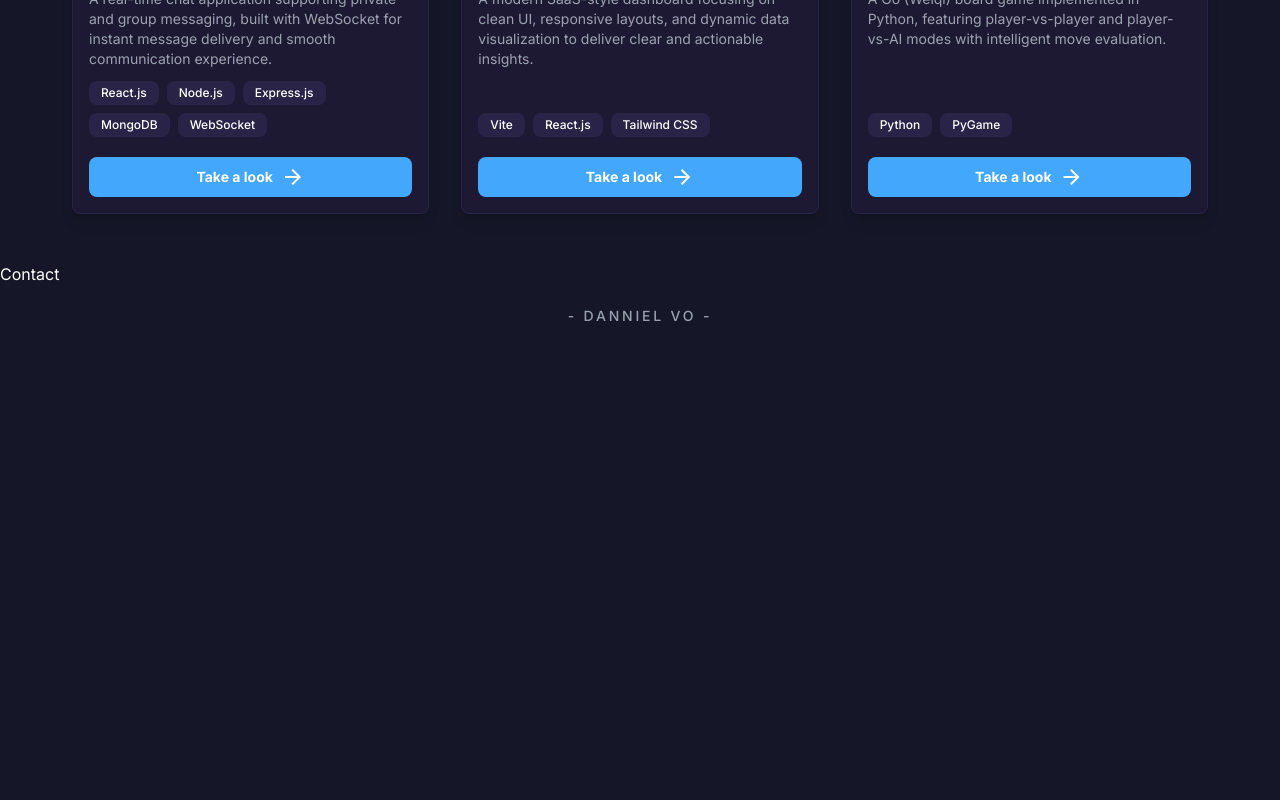
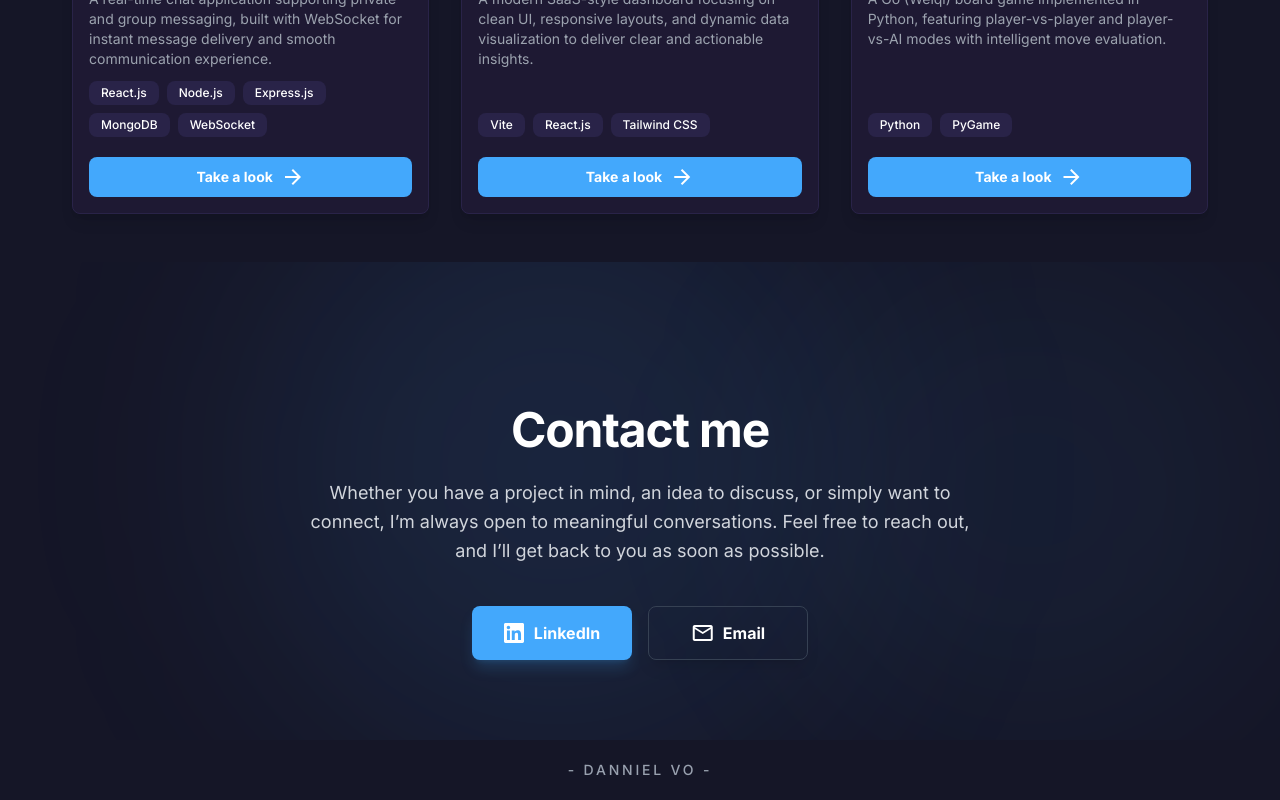
Before and after one commit to DannielVo/Portfolio, a React (Vite) app: page / in a window 1280 px wide. Shown: the part 2600-3400 px from the top of the page. Before the commit the page ends 2946 px from the top, so only its background shows below. Built offline with nearby package versions, Linux system fonts and the light colour scheme.

Commit message:
Feat: Finish Contact Section

```diff
--- a/src/pages/sections/Contact.jsx
+++ b/src/pages/sections/Contact.jsx
@@ -1,9 +1,58 @@
 import React from "react";
+import { LINKEDIN_URL } from "../../assets/assets";
 
 const Contact = () => {
   return (
-    <section id="contact" className="scroll-mt-24">
-      Contact
+    <section
+      id="contact"
+      className="relative flex grow w-full flex-col justify-center items-center overflow-x-hidden pt-16 scroll-mt-24"
+    >
+      <div className="absolute top-0 left-0 w-full h-full overflow-hidden pointer-events-none z-0">
+        <div className="absolute -top-[20%] left-[20%] w-[600px] h-[600px] bg-primary/10 rounded-full blur-[120px]"></div>
+        <div className="absolute bottom-0 right-0 w-[500px] h-[500px] bg-primary/5 rounded-full blur-[100px]"></div>
+      </div>
+      <div className="relative z-10 w-full px-4 py-20 sm:px-6 lg:px-8">
+        <div className="mx-auto max-w-4xl flex flex-col items-center">
+          <div className="text-center mb-6">
+            <h2 className="text-3xl font-bold tracking-tight text-white sm:text-4xl md:text-5xl">
+              Contact me
+            </h2>
+          </div>
+          <div className="text-center mb-10 max-w-2xl">
+            <p className="text-base text-gray-300 md:text-lg leading-relaxed">
+              Whether you have a project in mind, an idea to discuss, or simply
+              want to connect, I’m always open to meaningful conversations. Feel
+              free to reach out, and I’ll get back to you as soon as possible.
+            </p>
+          </div>
+          <div className="flex flex-col w-full max-w-md gap-4 sm:flex-row sm:justify-center">
+            <a
+              className="group relative flex items-center justify-center gap-2.5 w-full sm:w-auto min-w-[160px] px-6 py-3.5 text-base font-semibold text-white bg-primary hover:bg-hover rounded-lg transition-all duration-200 shadow-lg shadow-primary/20 hover:shadow-primary/40 focus:outline-none focus:ring-2 focus:ring-primary focus:ring-offset-2"
+              href={LINKEDIN_URL}
+              rel="noopener noreferrer"
+              target="_blank"
+            >
+              <svg
+                aria-hidden="true"
+                className="h-5 w-5 fill-current"
+                viewBox="0 0 24 24"
+              >
+                <path d="M20.447 20.452h-3.554v-5.569c0-1.328-.027-3.037-1.852-3.037-1.853 0-2.136 1.445-2.136 2.939v5.667H9.351V9h3.414v1.561h.046c.477-.9 1.637-1.85 3.37-1.85 3.601 0 4.267 2.37 4.267 5.455v6.286zM5.337 7.433c-1.144 0-2.063-.926-2.063-2.065 0-1.138.92-2.063 2.063-2.063 1.14 0 2.064.925 2.064 2.063 0 1.139-.925 2.065-2.064 2.065zm1.782 13.019H3.555V9h3.564v11.452zM22.225 0H1.771C.792 0 0 .774 0 1.729v20.542C0 23.227.792 24 1.771 24h20.451C23.2 24 24 23.227 24 22.271V1.729C24 .774 23.2 0 22.222 0h.003z"></path>
+              </svg>
+              <span>LinkedIn</span>
+            </a>
+            <a
+              className="group relative flex items-center justify-center w-full sm:w-auto min-w-[160px] px-6 py-3.5 text-base font-semibold text-white border border-gray-700 bg-transparent rounded-lg hover:border-primary hover:text-primary hover:-translate-y-0.5 transition-all duration-200 shadow-lg  focus:outline-none focus:ring-2 focus:ring-primary focus:ring-offset-2"
+              href="mailto:hello@dannielvo.com"
+            >
+              <span className="material-symbols-outlined mr-2 text-[20px]">
+                mail
+              </span>
+              <span>Email</span>
+            </a>
+          </div>
+        </div>
+      </div>
     </section>
   );
 };
```
